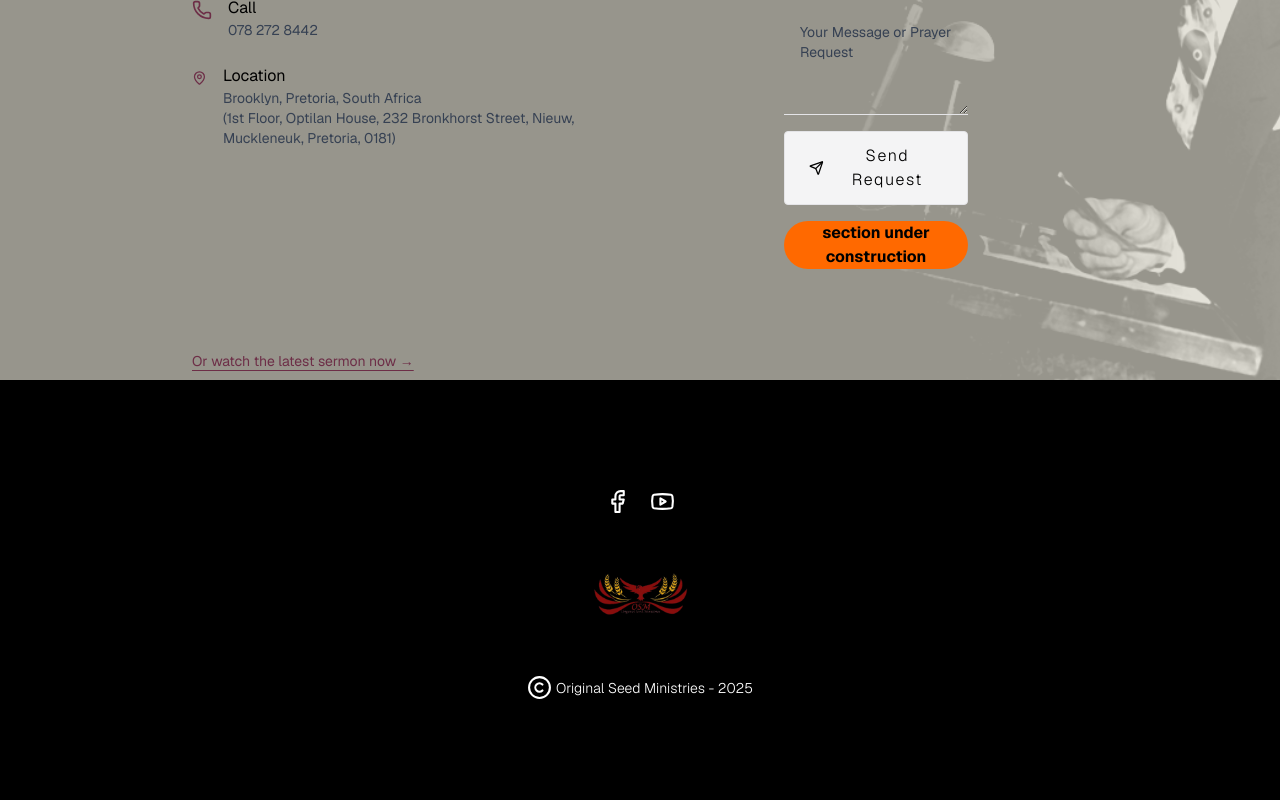
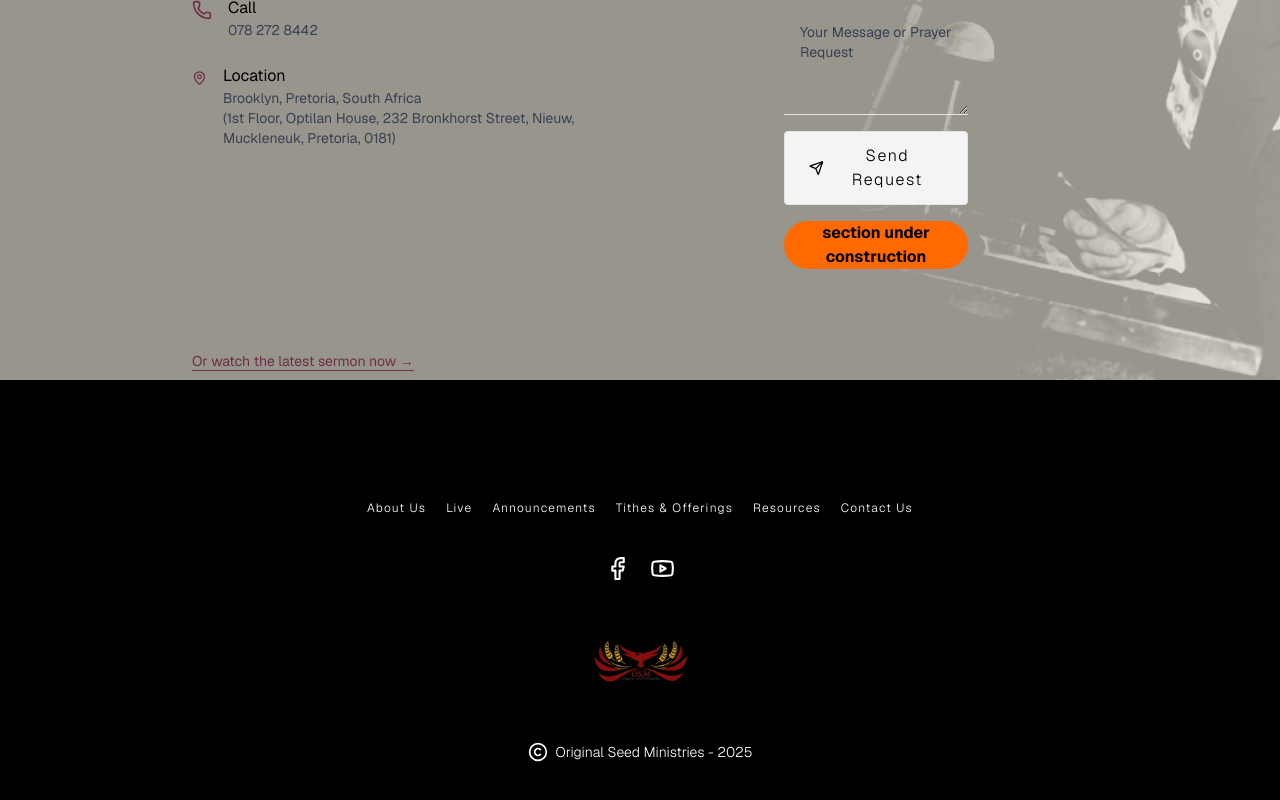
Before and after one commit to quseop/church-website, a Next.js app: page /contact in a window 1280 px wide. Shown: the part 420-1220 px from the top of the page. Before the commit the page ends 1160 px from the top, so only its background shows below. Built offline with nearby package versions, Linux system fonts and the light colour scheme.

Commit message:
Footer changes

```diff
--- a/src/components/sub-components/footer.tsx
+++ b/src/components/sub-components/footer.tsx
@@ -5,7 +5,17 @@ import React from "react";
 
 export function Footer() {
     return (
-        <section className="h-[35vh] flex flex-col  items-center gap-10 py-10 justify-end py-5 text-white w-full bg-black">
+        <section className="flex flex-col  items-center gap-10 py-10 justify-end  text-white w-full bg-black">
+
+
+            <nav className="flex gap-5 text-xs font-light tracking-widest max-md:hidden">
+                <Link href="/about" className="hover:underline">About Us</Link>
+                <Link href="/live" className="hover:underline">Live</Link>
+                <Link href="/announcements" className="hover:underline">Announcements</Link>
+                <Link href="/tithes-offerings" className="hover:underline">Tithes & Offerings</Link>
+                <Link href="/resources" className="hover:underline">Resources</Link>
+                <Link href="/contact" className="hover:underline">Contact Us</Link>
+            </nav>
 
             <div className="flex gap-5">
                 <Link href="https://www.facebook.com/BlessPower/" target="_blank">
@@ -20,8 +30,8 @@ export function Footer() {
                 <Image src={"/osm.png"} width={100} height={50} className="mt-2" alt={"OSM Logo"} />
             </Link>
 
-            <p className=" text-sm font-light flex justify-center items-center gap-1">
-                <Copyright size={25} /> Original Seed Ministries - 2025
+            <p className=" text-sm font-light flex justify-center items-center gap-2">
+                <Copyright size={20} /> Original Seed Ministries - 2025
             </p>
         </section>
     )
```
